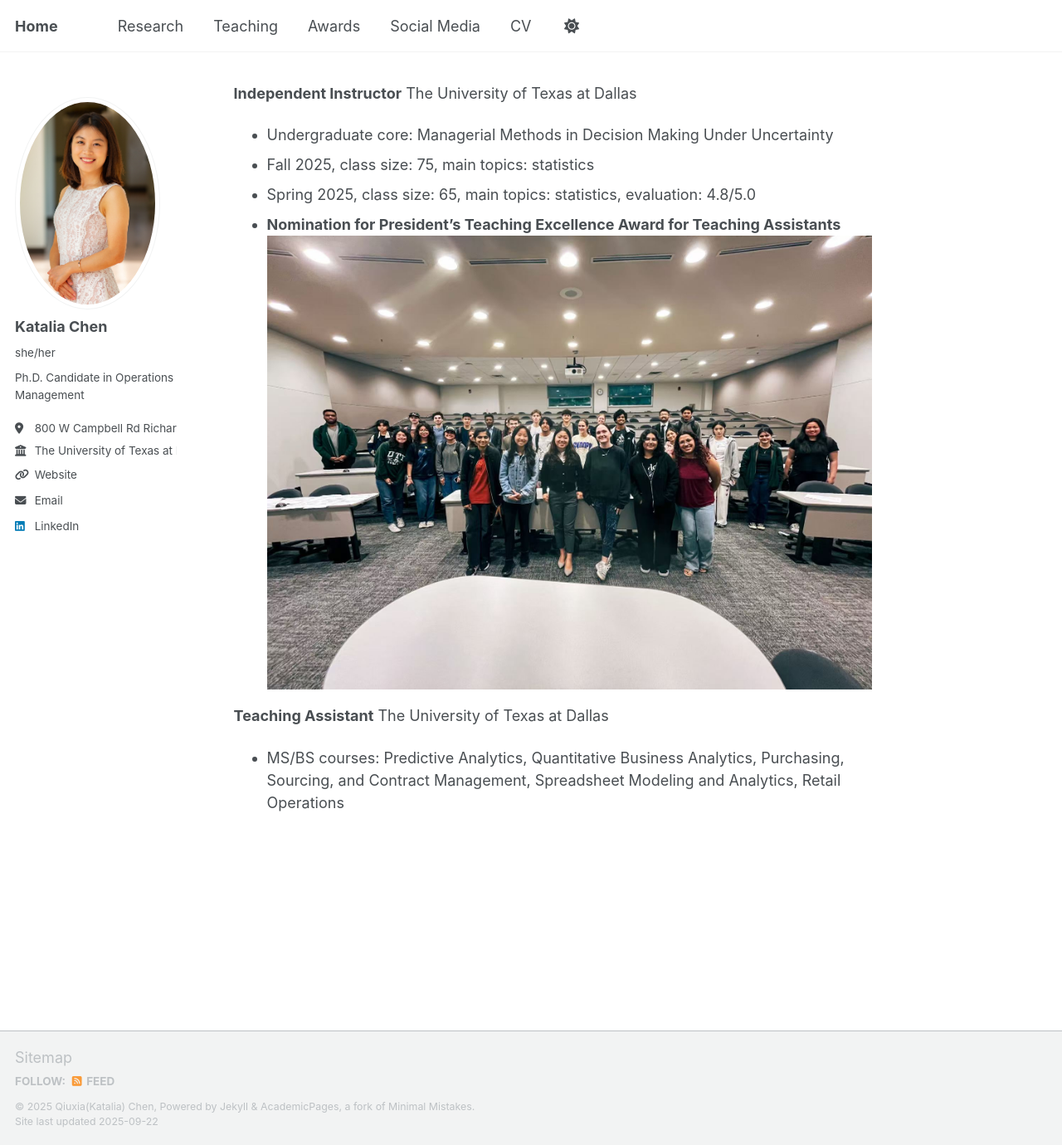
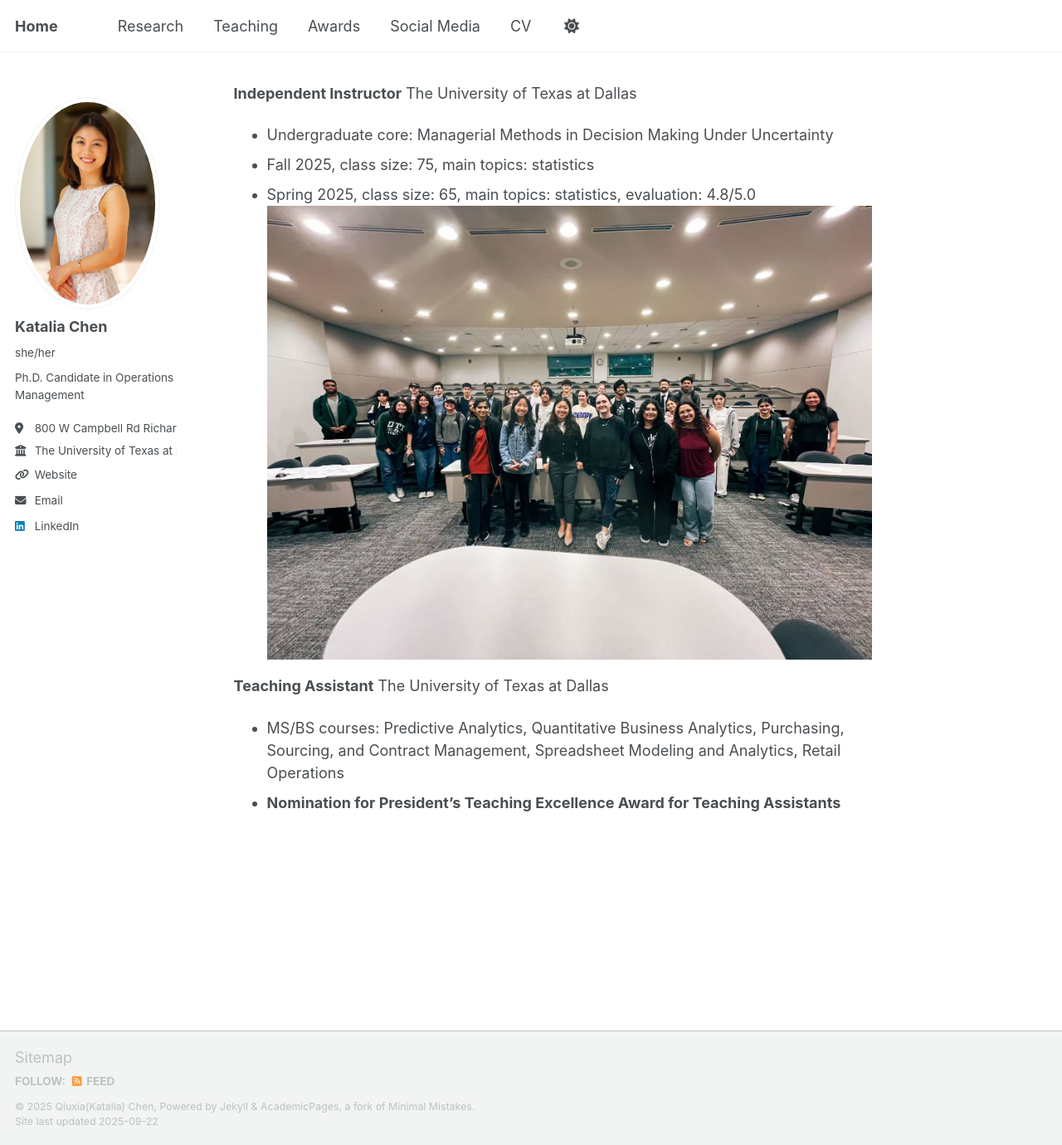
Before and after one commit to qxc2/kataliachen, a Jekyll site: the page built from _teaching/teaching.md, in a window 1280 px wide and 1380 px high. Shown: the whole window at 83% size. Built offline with Jekyll 4.4.1, drawn with Linux system fonts in a browser that asks for light colours; a script that is not in the unit is left out.

```diff
--- a/_teaching/teaching.md
+++ b/_teaching/teaching.md
@@ -8,8 +8,8 @@ layout: single
 - Undergraduate core: Managerial Methods in Decision Making Under Uncertainty
 - Fall 2025, class size: 75, main topics: statistics
 - Spring 2025, class size: 65, main topics: statistics, evaluation: 4.8/5.0
-- **Nomination for President’s Teaching Excellence Award for Teaching Assistants**
 ![Teaching session]({{ site.baseurl }}/images/teaching2.jpg)
 
 **Teaching Assistant** The University of Texas at Dallas
 - MS/BS courses: Predictive Analytics, Quantitative Business Analytics, Purchasing, Sourcing, and Contract Management, Spreadsheet Modeling and Analytics, Retail Operations
+- **Nomination for President’s Teaching Excellence Award for Teaching Assistants**
```
